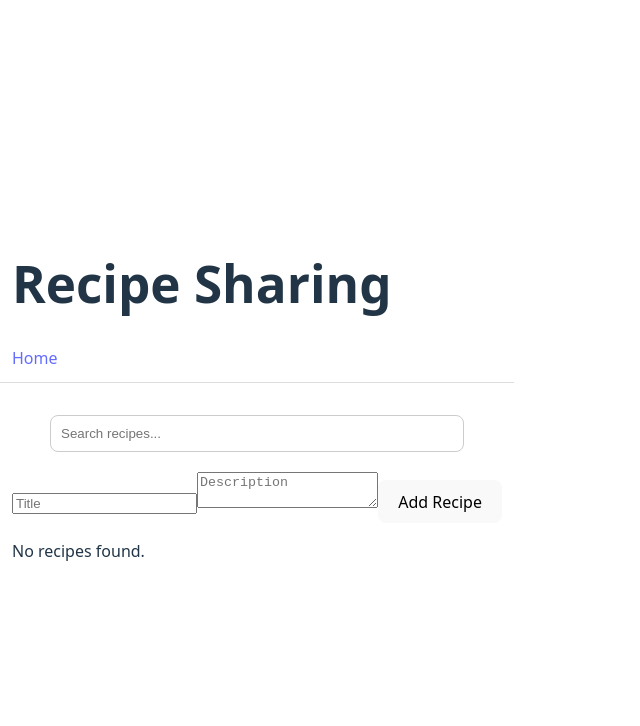
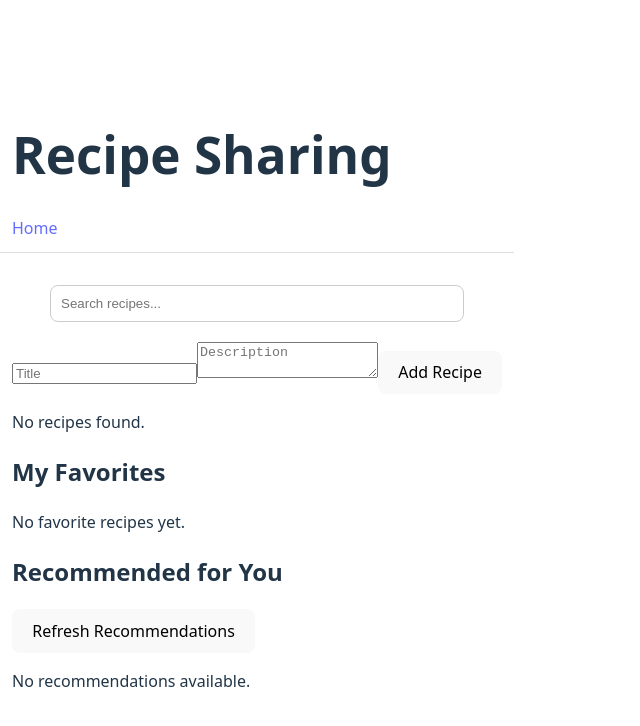
Before and after one commit to Black-Emperor33/alx-fe-reactjs, a React (Vite) app in the folder recipe-sharing-app/: page / in a window 1280 px wide. Shown: the top 726 px of the page, without its empty margins (0-640 px from the left). Built offline with nearby package versions, Linux system fonts and the light colour scheme.

Commit message:
Implemented User Favorites and Personalized Recipe Recommendations

```diff
--- a/recipe-sharing-app/src/App.jsx
+++ b/recipe-sharing-app/src/App.jsx
@@ -4,6 +4,8 @@ import AddRecipeForm from './components/AddRecipeForm'
 import RecipeDetails from './components/RecipeDetails'
 import EditRecipeForm from './components/EditRecipeForm'
 import SearchBar from './components/SearchBar'
+import FavoritesList from './components/FavoritesList';
+import RecommendationsList from './components/RecommendationsList';
 
 function App() {
 return (
@@ -23,6 +25,8 @@ element={
 <SearchBar />
 <AddRecipeForm />
 <RecipeList />
+<FavoritesList />
+<RecommendationsList />
 </div>
 }
 />
--- /dev/null
+++ b/recipe-sharing-app/src/components/FavoritesList.jsx
@@ -0,0 +1,28 @@
+import { useRecipeStore } from './recipeStore';
+
+const FavoritesList = () => {
+  const { favorites, recipes, removeFavorite } = useRecipeStore();
+
+  const favoriteRecipes = favorites
+    .map((id) => recipes.find((r) => r.id === id))
+    .filter(Boolean);
+
+  return (
+    <div>
+      <h2>My Favorites</h2>
+      {favoriteRecipes.length === 0 ? (
+        <p>No favorite recipes yet.</p>
+      ) : (
+        favoriteRecipes.map((recipe) => (
+          <div key={recipe.id} style={{ marginBottom: '10px' }}>
+            <h3>{recipe.title}</h3>
+            <p>{recipe.description}</p>
+            <button onClick={() => removeFavorite(recipe.id)}>Remove</button>
+          </div>
+        ))
+      )}
+    </div>
+  );
+};
+
+export default FavoritesList;
--- a/recipe-sharing-app/src/components/RecipeList.jsx
+++ b/recipe-sharing-app/src/components/RecipeList.jsx
@@ -14,6 +14,14 @@ filterRecipes()
 
 const displayRecipes = searchTerm ? filteredRecipes : recipes
 
+const toggleFavorite = (id) => {
+    if (favorites.includes(id)) {
+      removeFavorite(id);
+    } else {
+      addFavorite(id);
+    }
+  };
+
 if (!displayRecipes.length) return <p>No recipes found.</p>
 
 return (
@@ -22,6 +30,9 @@ return (
 <div key={recipe.id} style={{ border: '1px solid #eee', padding: '8px', marginBottom: '8px' }}>
 <h3>{recipe.title}</h3>
 <p>{recipe.description}</p>
+<button onClick={() => toggleFavorite(recipe.id)}>
+            {favorites.includes(recipe.id) ? '★ Unfavorite' : '☆ Favorite'}
+          </button>
 <Link to={`/recipe/${recipe.id}`}>View</Link> | <Link to={`/edit/${recipe.id}`}>Edit</Link>
 </div>
 ))}
--- /dev/null
+++ b/recipe-sharing-app/src/components/RecommendationsList.jsx
@@ -0,0 +1,24 @@
+import { useRecipeStore } from './recipeStore';
+
+const RecommendationsList = () => {
+  const { recommendations, generateRecommendations } = useRecipeStore();
+
+  return (
+    <div>
+      <h2>Recommended for You</h2>
+      <button onClick={generateRecommendations}>Refresh Recommendations</button>
+      {recommendations.length === 0 ? (
+        <p>No recommendations available.</p>
+      ) : (
+        recommendations.map((recipe) => (
+          <div key={recipe.id} style={{ marginBottom: '10px' }}>
+            <h3>{recipe.title}</h3>
+            <p>{recipe.description}</p>
+          </div>
+        ))
+      )}
+    </div>
+  );
+};
+
+export default RecommendationsList;
--- a/recipe-sharing-app/src/components/recipeStore.js
+++ b/recipe-sharing-app/src/components/recipeStore.js
@@ -29,6 +29,26 @@ export const useRecipeStore = create((set) => ({
         recipe.title.toLowerCase().includes(state.searchTerm.toLowerCase())
       ),
     })),
+    favorites: [],
+  addFavorite: (recipeId) =>
+    set((state) => ({
+      favorites: [...new Set([...state.favorites, recipeId])], // avoids duplicates
+    })),
+  removeFavorite: (recipeId) =>
+    set((state) => ({
+      favorites: state.favorites.filter((id) => id !== recipeId),
+    })),
+
+  recommendations: [],
+  generateRecommendations: () =>
+    set((state) => {
+      // Mock recommendation: suggest random recipes from favorites’ category
+      const recommended = state.recipes.filter(
+        (recipe) =>
+          !state.favorites.includes(recipe.id) && Math.random() > 0.5
+      );
+      return { recommendations: recommended };
+    }),
 }));
 
 export default useRecipeStore;
```
